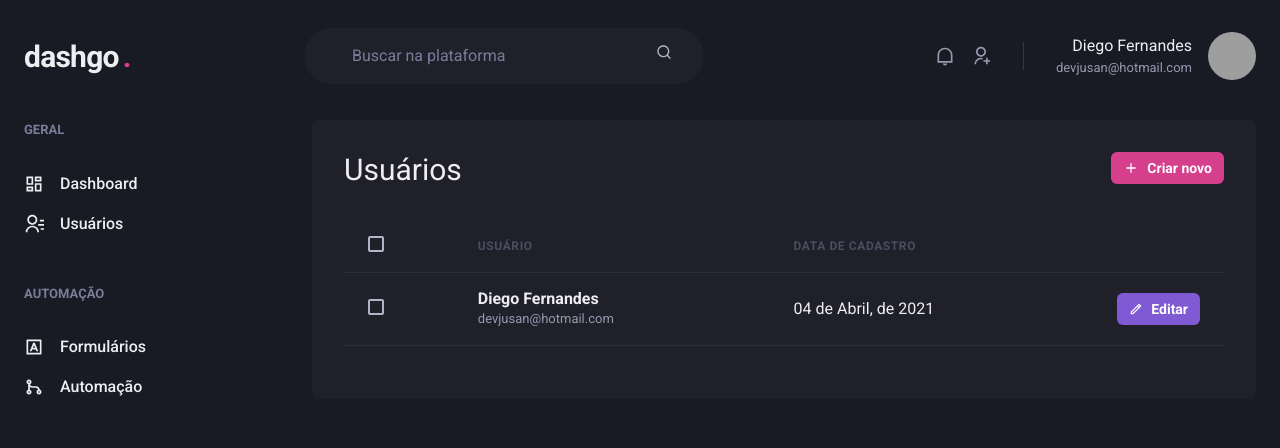
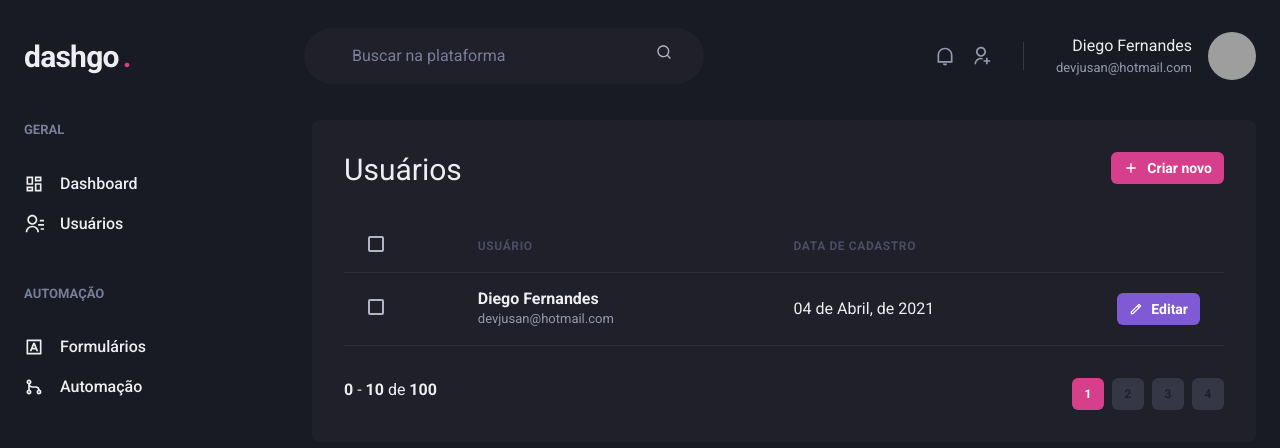
Before and after one commit to devjusan/dashgo, a Next.js app: page /users in a window 1280 px wide. Shown: the top 448 px of the page. Built offline with nearby package versions, Linux system fonts and the light colour scheme; grey boxes are pictures that could not be loaded.

Commit message:
feat: pagination

```diff
--- /dev/null
+++ b/src/components/ui/Pagination.tsx
@@ -0,0 +1,56 @@
+import { Box, Button, Stack } from '@chakra-ui/react';
+
+const Pagination = () => (
+  <Stack
+    direction="row"
+    mt="8"
+    spacing="6"
+    justifyContent="space-between"
+    alignContent="center"
+  >
+    <Box>
+      <strong>0</strong> - <strong>10</strong> de <strong>100</strong>
+    </Box>
+    <Stack direction="row" spacing="2">
+      <Button
+        size="sm"
+        fontSize="xs"
+        width="4"
+        colorScheme="pink"
+        disabled
+        _disabled={{ bgColor: 'pink.500', cursor: 'default' }}
+      >
+        1
+      </Button>
+      <Button
+        size="sm"
+        fontSize="xs"
+        width="4"
+        bg="gray.700"
+        _hover={{ bg: 'gray.500' }}
+      >
+        2
+      </Button>
+      <Button
+        size="sm"
+        fontSize="xs"
+        width="4"
+        bg="gray.700"
+        _hover={{ bg: 'gray.500' }}
+      >
+        3
+      </Button>
+      <Button
+        size="sm"
+        fontSize="xs"
+        width="4"
+        bg="gray.700"
+        _hover={{ bg: 'gray.500' }}
+      >
+        4
+      </Button>
+    </Stack>
+  </Stack>
+);
+
+export default Pagination;
--- a/src/pages/users/index.tsx
+++ b/src/pages/users/index.tsx
@@ -15,6 +15,7 @@
 } from '@chakra-ui/react';
 import { RiAddLine, RiPencilLine } from 'react-icons/ri';
 import Header from '../../components/core/Header';
+import Pagination from '../../components/ui/Pagination';
 import Sidebar from '../../components/ui/Sidebar';
 
 const UserList = () => (
@@ -78,6 +79,7 @@
             </Tr>
           </Tbody>
         </Table>
+        <Pagination />
       </Box>
     </Flex>
   </Box>
```
